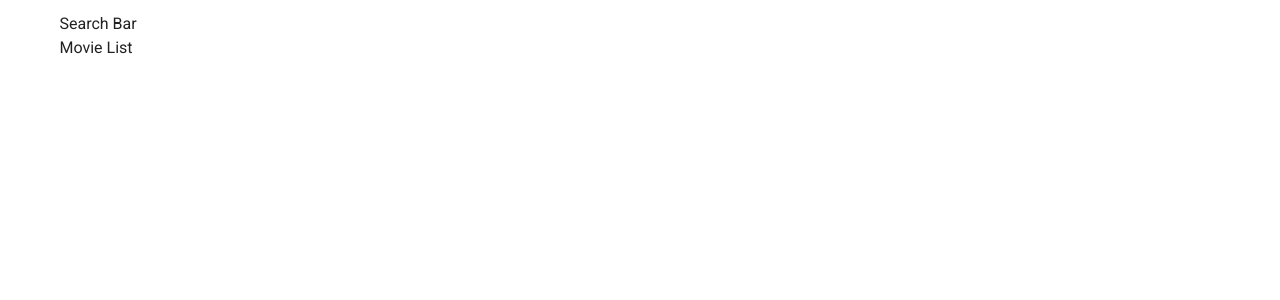
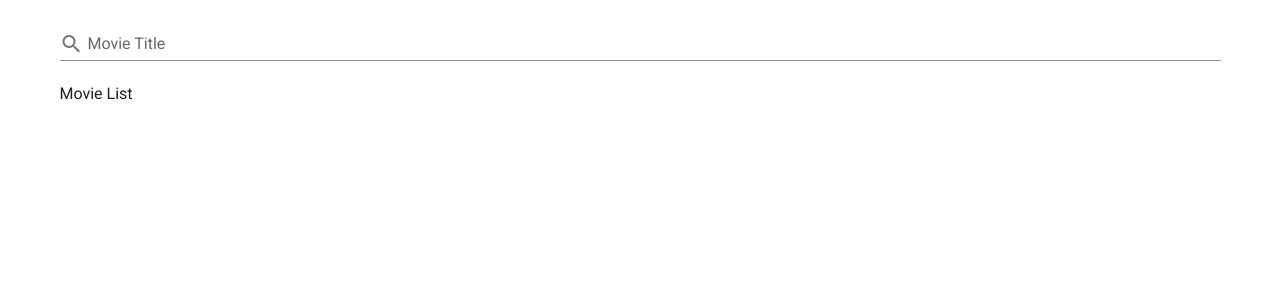
Before and after one commit to hwanyb/hwanybportfolio, a Vue app: page / in a window 1280 px wide. Shown: the top 300 px of the page. Built offline with nearby package versions, Linux system fonts and the light colour scheme.

Commit message:
SearchBar component

```diff
--- a/package.json
+++ b/package.json
@@ -39,7 +39,9 @@
     "parserOptions": {
       "parser": "babel-eslint"
     },
-    "rules": {}
+    "rules": {
+      "no-console": "off"
+    }
   },
   "browserslist": [
     "> 1%",
--- a/src/components/SearchBar.vue
+++ b/src/components/SearchBar.vue
@@ -1,5 +1,32 @@
 <template>
     <div>
-        Search Bar
+        <v-text-field
+            v-model="title"
+            label="Movie Title" prepend-inner-icon="mdi-magnify"
+            @keypress.enter="searchMovies">
+            <template v-slot:append>
+                <v-progress-circular
+                    size="20"
+                    color="primary"
+                    indeterminate
+                    v-if="loading" />
+            </template>
+        </v-text-field>
     </div>
 </template>
+
+<script>
+export default {
+    data() {
+        return {
+            title: '',
+            loading: false
+        }
+    },
+    methods: {
+        searchMovies() {
+            console.log('Searched!')
+        }
+    }
+}
+</script>
```
